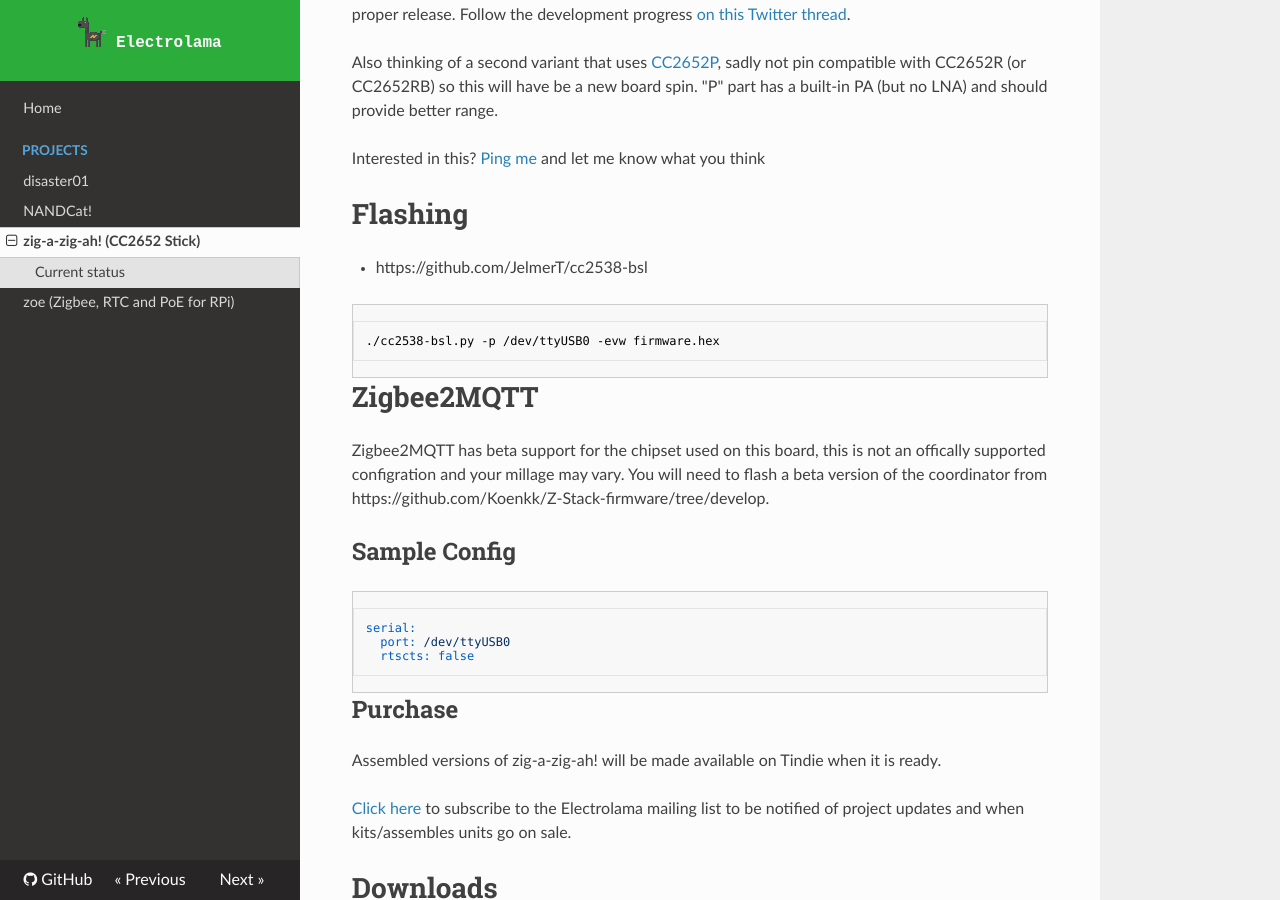
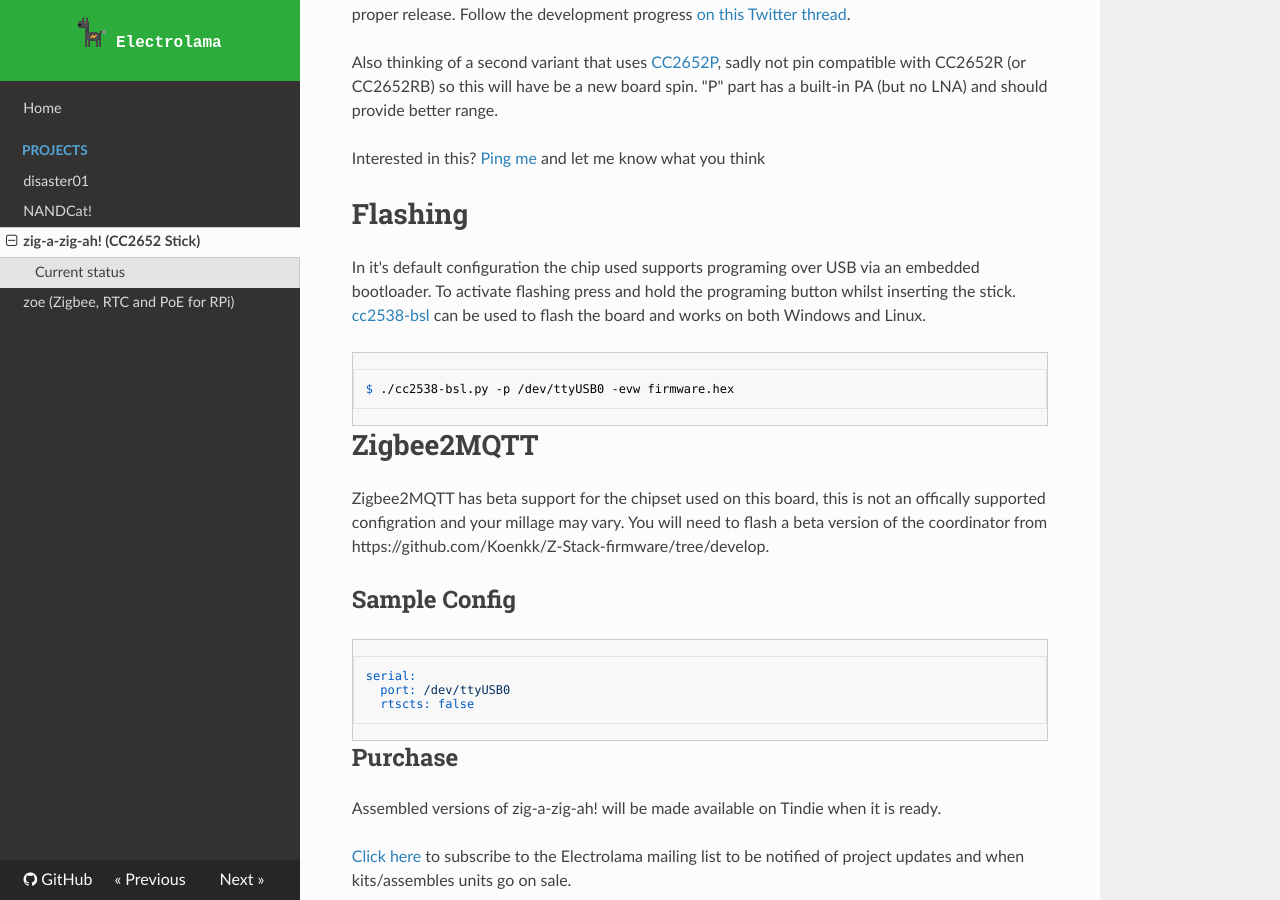
Before and after one commit to paul-jewell/docs, an MkDocs documentation site: the page built from docs/projects/zig-a-zig-ah.md, in a window 1280 px wide and 900 px high, scrolled down 2307 px. Built offline with MkDocs 1.6.1, drawn with Linux system fonts in a browser that asks for light colours; nearby versions of some CDN libraries; comment, search, counter and statistics services are not loaded.

Commit message:
Update zig-a-zig-ah.md
Clear up flashing section slightly

````diff
--- a/docs/projects/zig-a-zig-ah.md
+++ b/docs/projects/zig-a-zig-ah.md
@@ -54,9 +54,11 @@ Also thinking of a second variant that uses [CC2652P](http://www.ti.com/product/
 Interested in this? [Ping me](https://twitter.com/omerk) and let me know what you think
 
 # Flashing
- - https://github.com/JelmerT/cc2538-bsl
-```bash
-./cc2538-bsl.py -p /dev/ttyUSB0 -evw firmware.hex
+In it's default configuration the chip used supports programing over USB via an embedded bootloader. To activate flashing press and hold the programing button whilst inserting the stick. [cc2538-bsl](https://github.com/JelmerT/cc2538-bsl) can be used to flash the board and works on both Windows and Linux.
+
+
+```Shell
+$ ./cc2538-bsl.py -p /dev/ttyUSB0 -evw firmware.hex
 ```
 
 # Zigbee2MQTT
````
